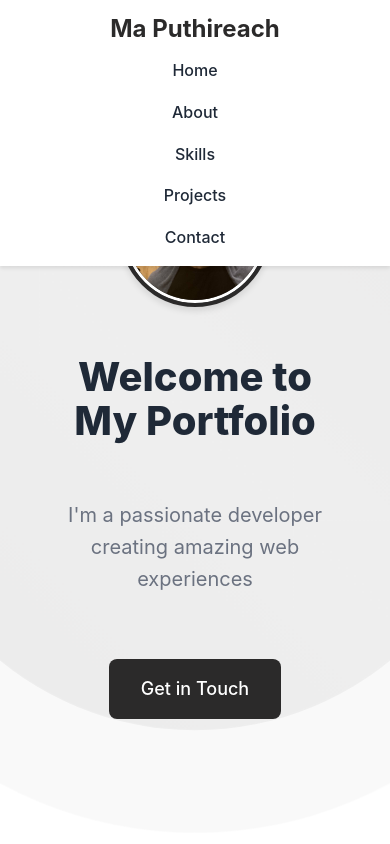
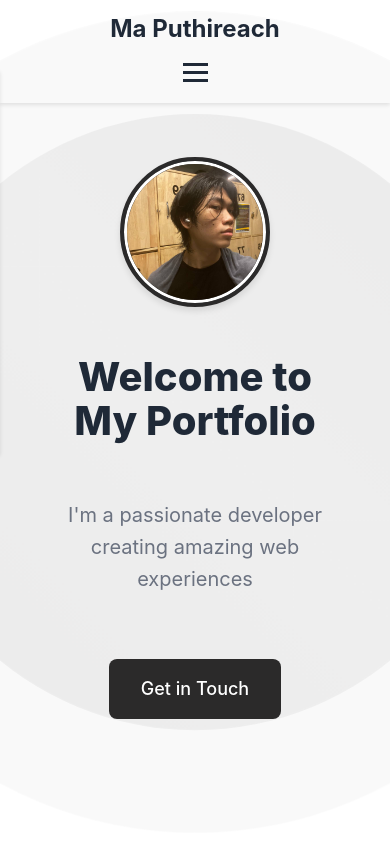
Before and after one commit to maputhireach/portfolio, a React (Vite) app: page / in a window 390 px wide. Shown: the top 844 px of the page. Built offline with nearby package versions, Linux system fonts and the light colour scheme.

Commit message:
Add responsive navbar with hamburger menu for mobile

```diff
--- a/src/App.css
+++ b/src/App.css
@@ -48,51 +48,103 @@
   position: fixed;
   top: 0;
   left: 0;
-  right: 0;
-  background: var(--background);
+  width: 100%;
+  background-color: var(--background-color);
   box-shadow: 0 2px 4px rgba(0, 0, 0, 0.1);
   z-index: 1000;
-  padding: 1rem 0;
-  width: 100%;
-  display: flex;
-  justify-content: center;
 }
 
 .navbar-container {
-  width: 100%;
+  display: flex;
+  justify-content: space-between;
+  align-items: center;
+  padding: 1rem 2rem;
   max-width: 1200px;
   margin: 0 auto;
-  padding: 0 2rem;
-  display: flex;
-  justify-content: center;
-  align-items: center;
-  flex-direction: column;
-  gap: 1rem;
 }
 
 .navbar-logo {
   font-size: 1.5rem;
-  font-weight: 700;
-  color: var(--primary-color);
+  font-weight: bold;
+  color: var(--text-color);
+  margin: 0;
 }
 
 .nav-menu {
   display: flex;
   list-style: none;
+  margin: 0;
+  padding: 0;
   gap: 2rem;
-  justify-content: center;
-  flex-wrap: wrap;
+}
+
+.nav-item {
+  margin: 0;
 }
 
 .nav-link {
+  color: var(--text-color);
   text-decoration: none;
-  color: var(--text-color);
   font-weight: 500;
   transition: color 0.3s ease;
 }
 
 .nav-link:hover {
   color: var(--primary-color);
+}
+
+.hamburger {
+  display: none;
+  cursor: pointer;
+}
+
+.bar {
+  display: block;
+  width: 25px;
+  height: 3px;
+  margin: 5px auto;
+  background-color: var(--text-color);
+  transition: all 0.3s ease;
+}
+
+@media (max-width: 768px) {
+  .hamburger {
+    display: block;
+  }
+
+  .hamburger.active .bar:nth-child(2) {
+    opacity: 0;
+  }
+
+  .hamburger.active .bar:nth-child(1) {
+    transform: translateY(8px) rotate(45deg);
+  }
+
+  .hamburger.active .bar:nth-child(3) {
+    transform: translateY(-8px) rotate(-45deg);
+  }
+
+  .nav-menu {
+    position: fixed;
+    left: -100%;
+    top: 70px;
+    gap: 0;
+    flex-direction: column;
+    background-color: var(--background-color);
+    width: 100%;
+    text-align: center;
+    transition: 0.3s;
+    box-shadow: 0 2px 4px rgba(0, 0, 0, 0.1);
+    padding: 1rem 0;
+  }
+
+  .nav-menu.active {
+    left: 0;
+  }
+
+  .nav-item {
+    margin: 1rem 0;
+  }
 }
 
 /* Section Containers */
--- a/src/components/Navbar.jsx
+++ b/src/components/Navbar.jsx
@@ -1,25 +1,42 @@
-import React from 'react';
+import React, { useState } from 'react';
 
 const Navbar = () => {
+  const [isOpen, setIsOpen] = useState(false);
+
+  const toggleMenu = () => {
+    setIsOpen(!isOpen);
+  };
+
+  const closeMenu = () => {
+    setIsOpen(false);
+  };
+
   return (
     <nav className="navbar">
       <div className="navbar-container">
         <h1 className="navbar-logo">Ma Puthireach</h1>
-        <ul className="nav-menu">
+
+        <div className={`hamburger ${isOpen ? 'active' : ''}`} onClick={toggleMenu}>
+          <span className="bar"></span>
+          <span className="bar"></span>
+          <span className="bar"></span>
+        </div>
+
+        <ul className={`nav-menu ${isOpen ? 'active' : ''}`}>
           <li className="nav-item">
-            <a href="#home" className="nav-link">Home</a>
+            <a href="#home" className="nav-link" onClick={closeMenu}>Home</a>
           </li>
           <li className="nav-item">
-            <a href="#about" className="nav-link">About</a>
+            <a href="#about" className="nav-link" onClick={closeMenu}>About</a>
           </li>
           <li className="nav-item">
-            <a href="#skills" className="nav-link">Skills</a>
+            <a href="#skills" className="nav-link" onClick={closeMenu}>Skills</a>
           </li>
           <li className="nav-item">
-            <a href="#projects" className="nav-link">Projects</a>
+            <a href="#projects" className="nav-link" onClick={closeMenu}>Projects</a>
           </li>
           <li className="nav-item">
-            <a href="#contact" className="nav-link">Contact</a>
+            <a href="#contact" className="nav-link" onClick={closeMenu}>Contact</a>
           </li>
         </ul>
       </div>
```
